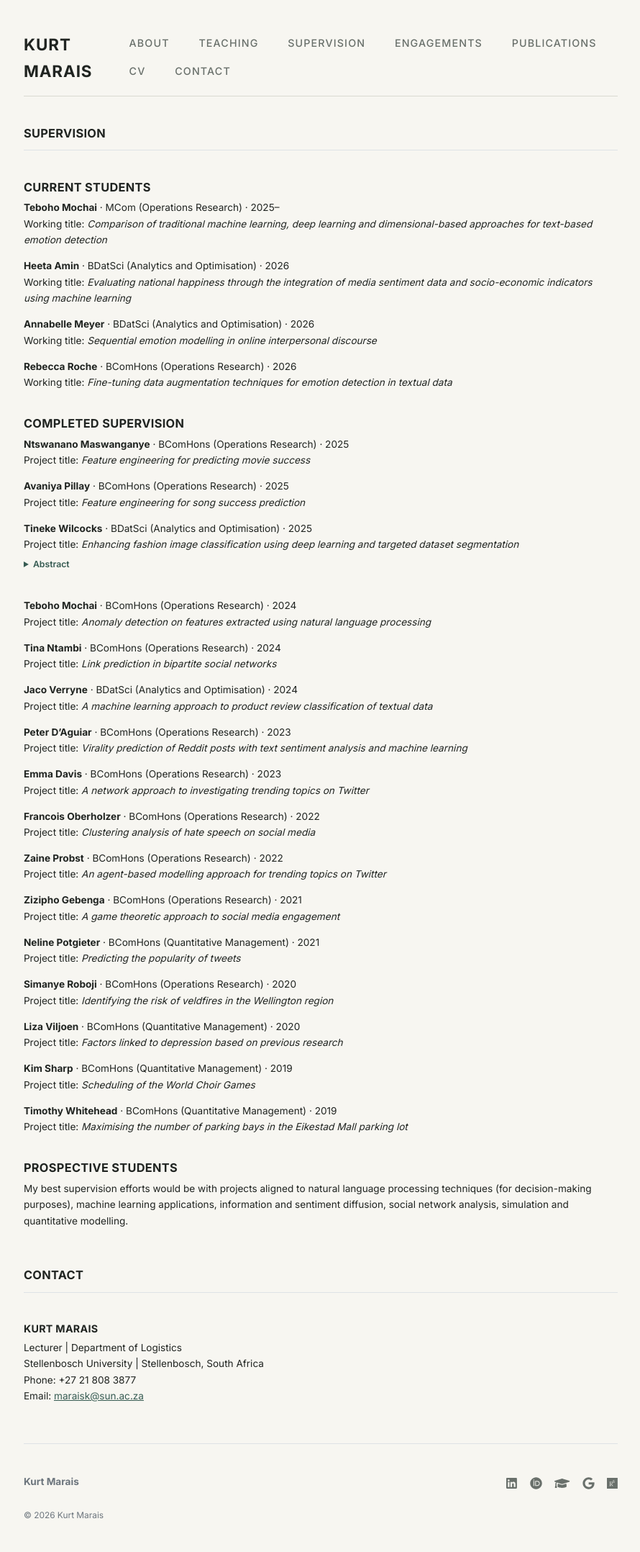
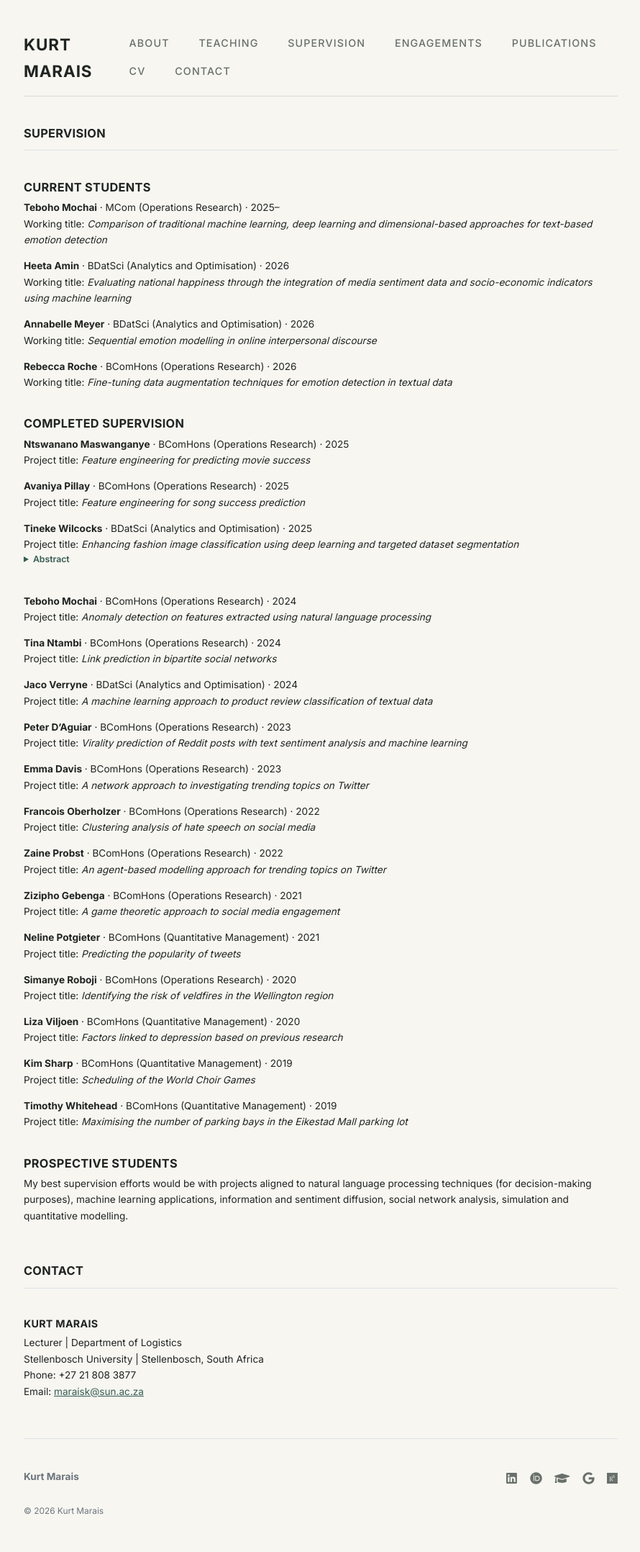
Before and after one commit to kurtmarais/kurtmarais.github.io, a Jekyll site: the page built from supervision.md, in a window 1280 px wide. Shown: the whole page at 72% size, without its empty margins (194-1084 px from the left). Built offline with Jekyll 4.4.1, drawn with Linux system fonts in a browser that asks for light colours.

Commit message:
Update main.scss

```diff
--- a/_sass/main.scss
+++ b/_sass/main.scss
@@ -172,7 +172,7 @@ h4 {
 /* SUPERVISION ABSTRACTS */
 
 .supervision-abstract {
-  margin-top: -0.5rem !important;
+  margin-top: -1rem !important;
   margin-bottom: 0 !important;
 }
 
```
